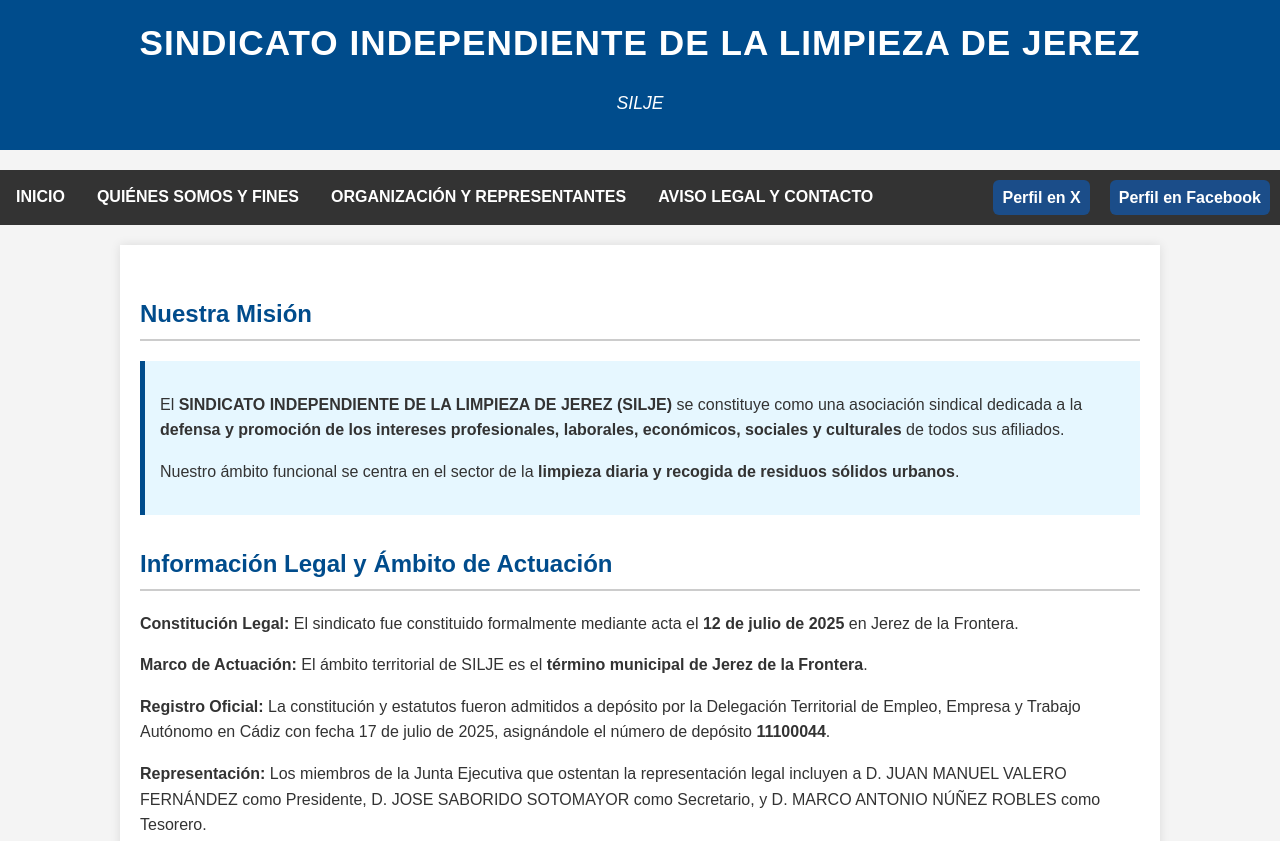
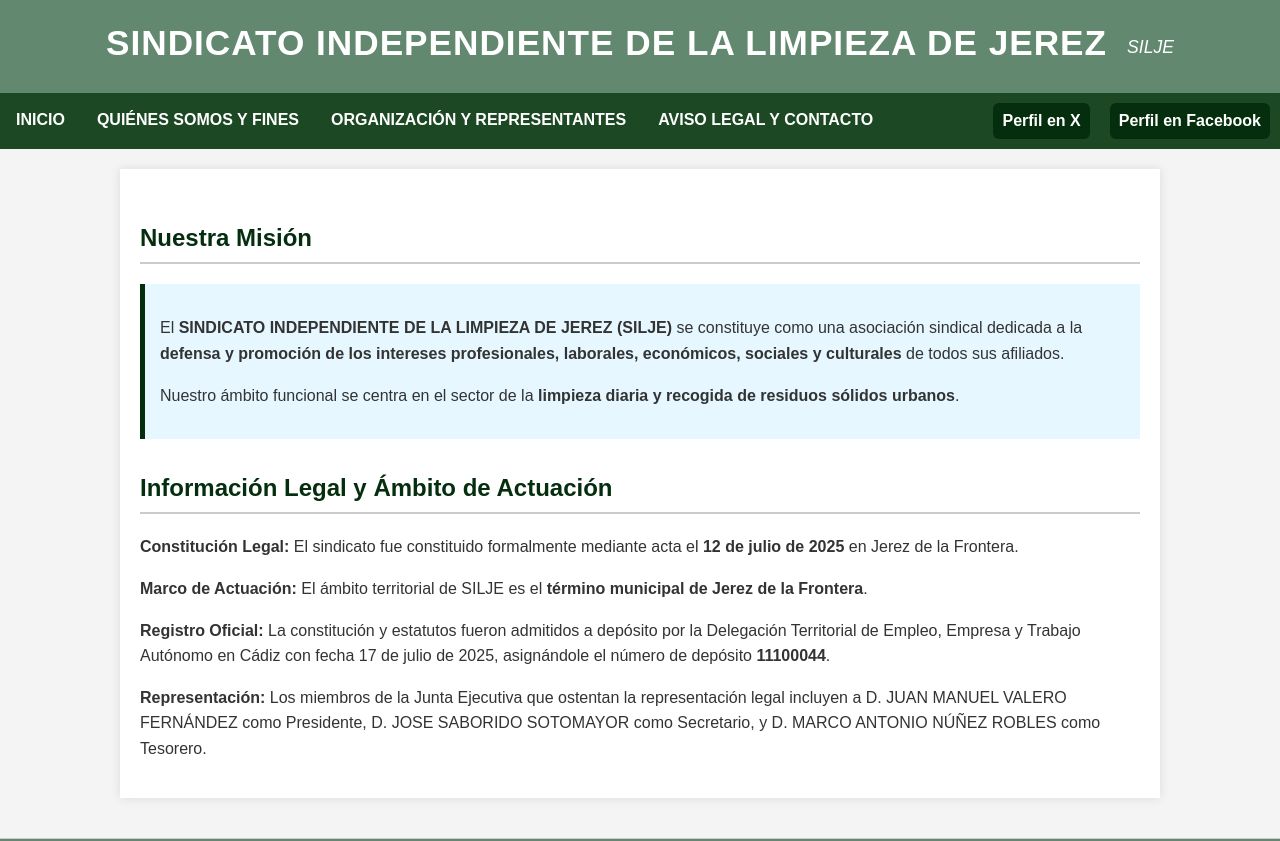
Before and after one commit to 000101dbm/000101dbm.github.io, a plain HTML site: page index.html in a window 1280 px wide. Shown: the top 841 px of the page. Drawn offline with Linux system fonts and the light colour scheme.

Commit message:
Update index.html css

```diff
--- a/index.html
+++ b/index.html
@@ -4,91 +4,7 @@
     <meta charset="UTF-8">
     <meta name="viewport" content="width=device-width, initial-scale=1.0">
     <title>SILJE | Sindicato Independiente de la Limpieza de Jerez</title>
-    <style>
-        /* CSS Básico (Interno para sencillez de la web estática) */
-        body {
-            font-family: Arial, sans-serif;
-            line-height: 1.6;
-            margin: 0;
-            padding: 0;
-            background-color: #f4f4f4;
-            color: #333;
-        }
-        .container {
-            width: 90%;
-            max-width: 1000px;
-            margin: 20px auto;
-            padding: 20px;
-            background-color: #fff;
-            box-shadow: 0 0 10px rgba(0, 0, 0, 0.1);
-        }
-        header {
-            background-color: #004c8c; /* Color institucional sugerido */
-            color: white;
-            padding: 15px 0;
-            text-align: center;
-            margin-bottom: 20px;
-        }
-        header h1 {
-            margin: 0;
-            font-size: 2.2em;
-            letter-spacing: 1px;
-        }
-        header p {
-            font-size: 1.1em;
-            font-style: italic;
-        }
-        nav {
-            background: #333;
-            overflow: hidden;
-            margin-bottom: 20px;
-        }
-        nav a {
-            float: left;
-            display: block;
-            color: white;
-            text-align: center;
-            padding: 14px 16px;
-            text-decoration: none;
-            font-weight: bold;
-        }
-        nav a:hover {
-            background-color: #57a0d3;
-        }
-        .section-title {
-            color: #004c8c;
-            border-bottom: 2px solid #ccc;
-            padding-bottom: 5px;
-            margin-top: 30px;
-        }
-        footer {
-            margin-top: 40px;
-            padding: 15px 0;
-            text-align: center;
-            font-size: 0.9em;
-            border-top: 1px solid #ccc;
-            color: #666;
-        }
-        .highlight {
-            background-color: #e6f7ff;
-            padding: 15px;
-            border-left: 5px solid #004c8c;
-            margin: 20px 0;
-        }
-        .social-links a {
-            display: inline-block;
-            margin: 10px;
-            padding: 5px 9px;
-            background: #1b4d89;
-            color: white;
-            text-decoration: none;
-            border-radius: 6px;
-            transition: background 0.3s ease;
-        }
-        .social-links a:hover {
-            background: #163d6b;
-        }
-    </style>
+    <link rel="stylesheet" href="css/styles.css">
 </head>
 <body>
 
```
